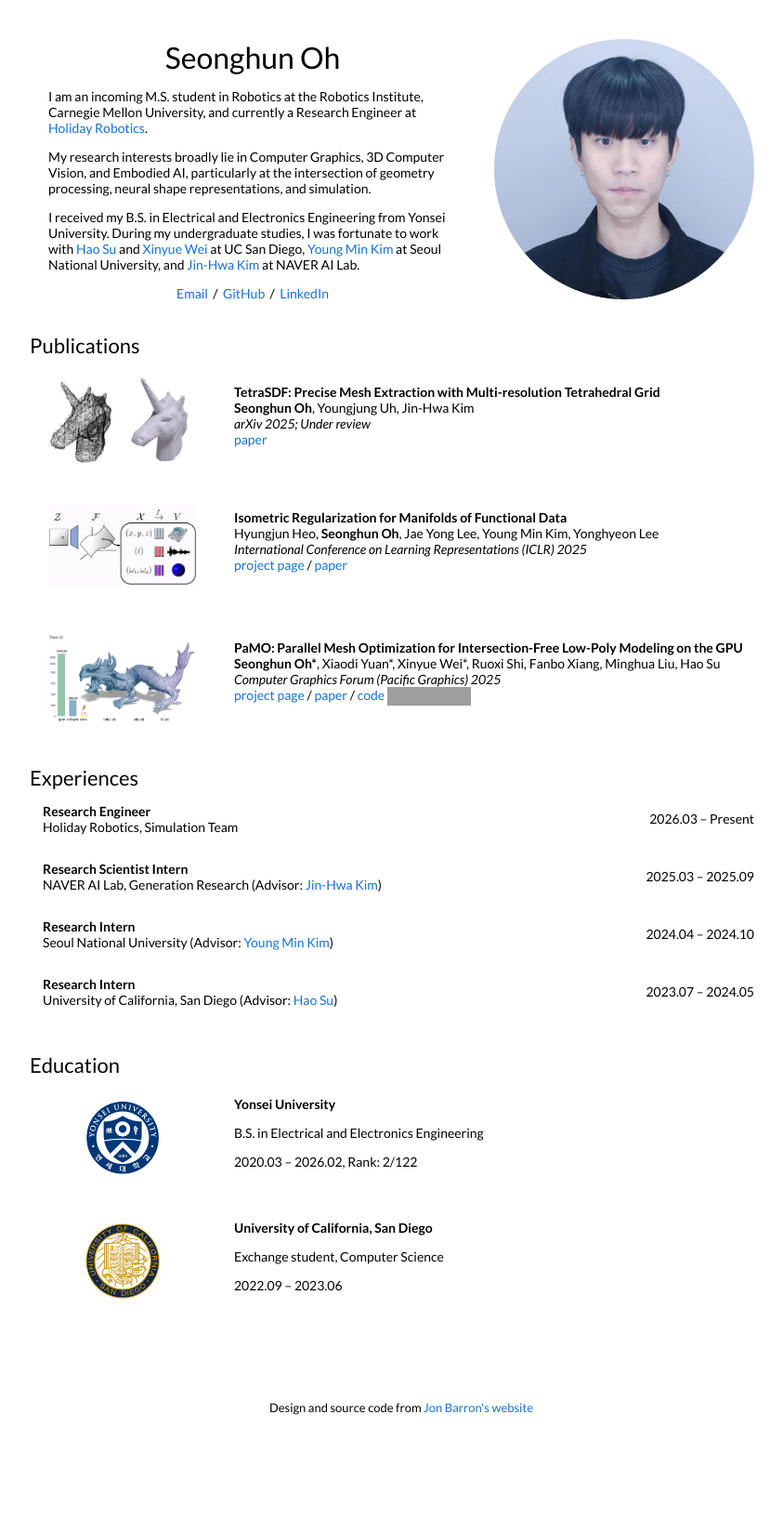
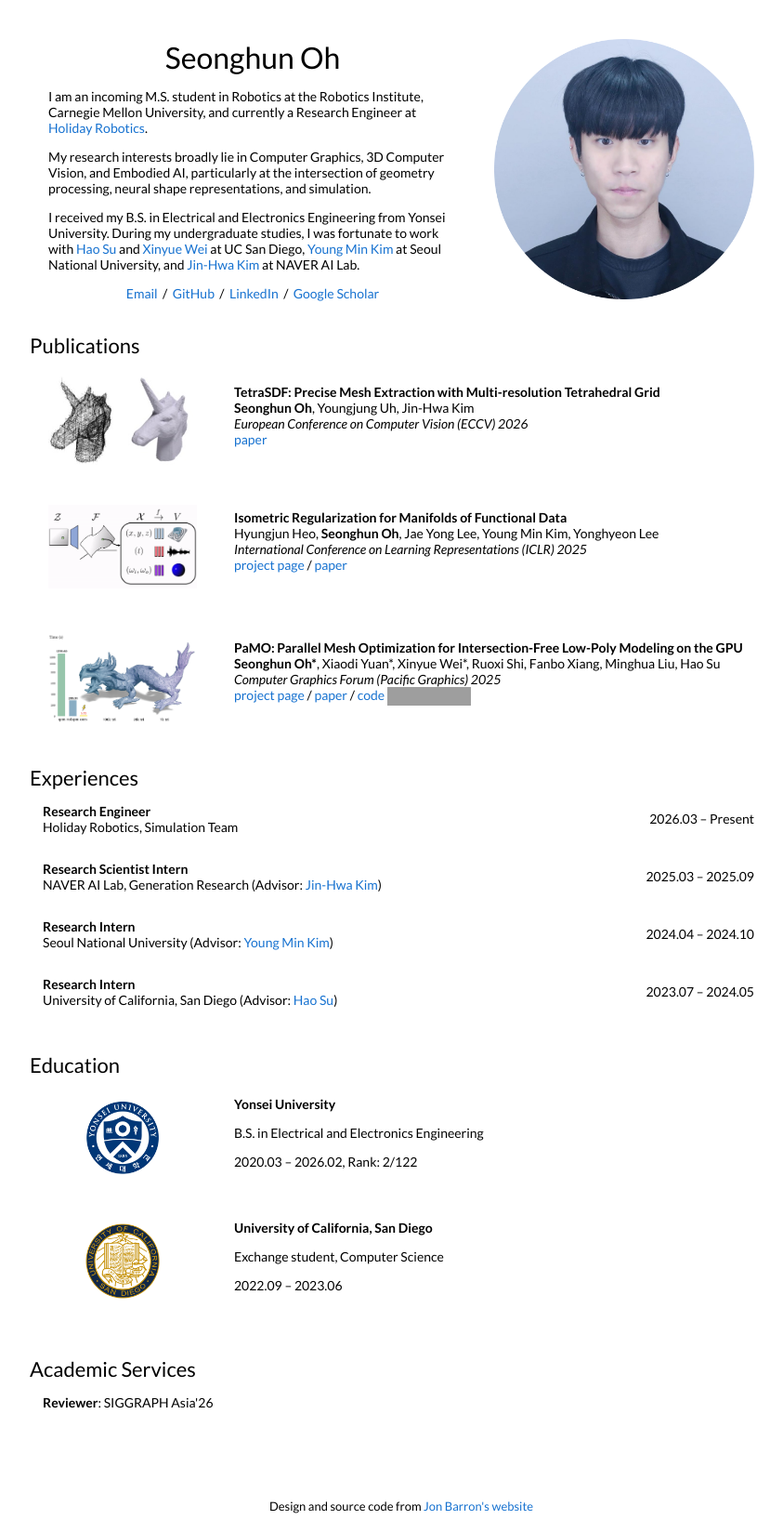
Before and after one commit to seonghunn/seonghunn.github.io, a Jekyll site: the page built from _posts/2025-11-23-pairwise.markdown, in a window 1280 px wide. Shown: the whole page at 93% size, without its empty margins (208-1051 px from the left). Built offline with Jekyll 4.4.1, drawn with Linux system fonts in a browser that asks for light colours; our own code applies the rules of GitHub Pages for plain Markdown files; before the commit the page ends 1543 px from its top, so only the background shows below that; grey boxes are pictures that could not be loaded.

Commit message:
add 2026

```diff
--- a/_layouts/default.html
+++ b/_layouts/default.html
@@ -103,7 +103,8 @@
               <p style="text-align:center">
                 <a href="mailto:seohun043@gmail.com">Email</a> &nbsp;/&nbsp;
                 <a href="https://github.com/seonghunn">GitHub</a> &nbsp;/&nbsp;
-                <a href="https://www.linkedin.com/in/seonghun-oh-89b005261/"> LinkedIn </a>
+                <a href="https://www.linkedin.com/in/seonghun-oh-89b005261/"> LinkedIn </a> &nbsp;/&nbsp;
+                <a href="https://scholar.google.com/citations?user=Dr9CMzIAAAAJ&hl=en">Google Scholar</a>
               </p>
             </td>
             <td style="padding:2.5%;width:40%;max-width:40%">
@@ -235,6 +236,20 @@
           </tr>
         </table>
 
+        <br>
+        <br>
+        <h2 style="margin-top: 40px;">Academic Services</h2>
+        <br>
+        <table style="width:100%;border:0px;border-spacing:0px;border-collapse:separate;margin-right:auto;margin-left:auto;">
+          <tr>
+            <td style="padding:1.75%;width:75%;vertical-align:middle">
+              <span style="font-size:1em;"><b>Reviewer</b>: SIGGRAPH Asia'26</span>
+            </td>
+            <td style="padding:2.5%;width:25%;vertical-align:middle;"></td>
+          </tr>
+        </table>
+
+
 
         <br>
         <br>
--- a/_posts/2025-11-23-pairwise.markdown
+++ b/_posts/2025-11-23-pairwise.markdown
@@ -5,6 +5,6 @@ date:   2025-11-23 00:00:00 +00:00
 image: /images/tetrasdf.jpg
 categories: research
 authors: "<strong>Seonghun Oh</strong>, Youngjung Uh, Jin-Hwa Kim"
-venue: "arXiv 2025; Under review"
+venue: "European Conference on Computer Vision (ECCV) 2026"
 paper: https://arxiv.org/abs/2511.16273
 ---
```
